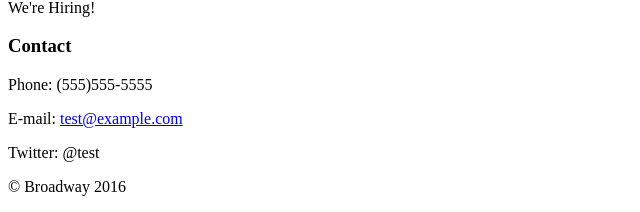
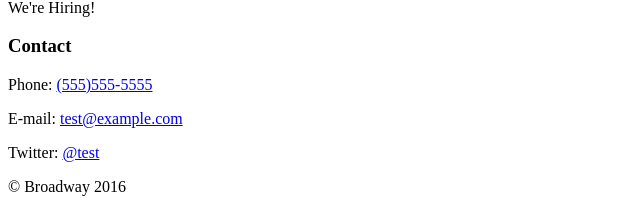
Before and after one commit to achevres/broadway, a plain HTML site: page index.html in a window 1280 px wide. Shown: the part 734-946 px from the top of the page, without its empty margins (0-640 px from the left). Drawn offline with Linux system fonts and the light colour scheme; files that its build step writes are made by us from their sources.

Commit message:
add divs and complete href

```diff
--- a/index.html
+++ b/index.html
@@ -36,9 +36,9 @@
     <h3>Team</h3>
     <p>We're Hiring!</p>
     <h3>Contact</h3>
-    <p>Phone: (555)555-5555</p>
+    <p>Phone: <a href="#">(555)555-5555</a></p>
     <p>E-mail: <a href="#">test@example.com</a></p>
-    <p>Twitter: @test</p>
+    <p>Twitter: <a href="#">@test</a></p>
 
     <footer>
       <p>&copy; Broadway 2016 </p>
@@ -53,9 +53,5 @@
       </nav>
     </footer>
 
-
-
-
-
   </body>
 </html>
```
